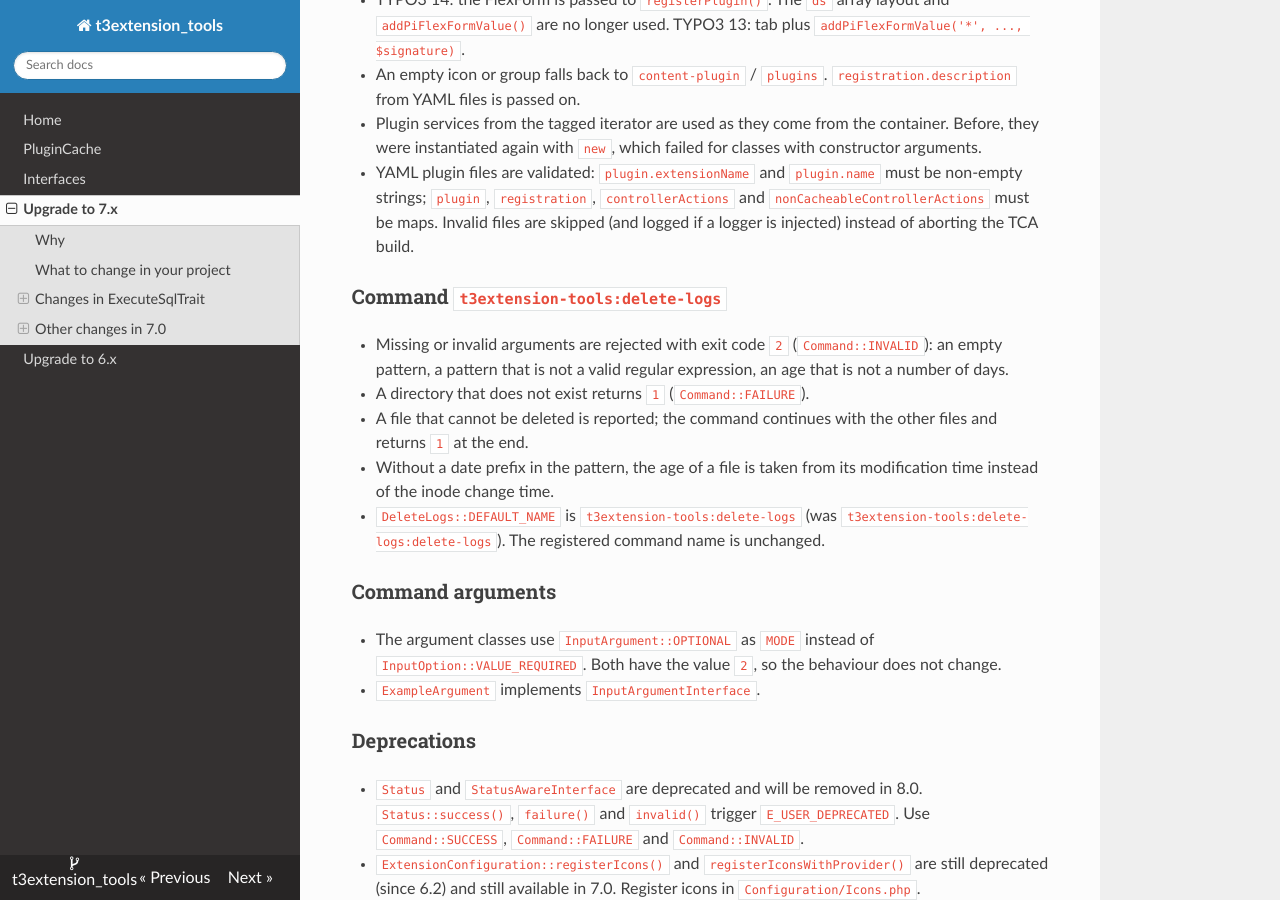
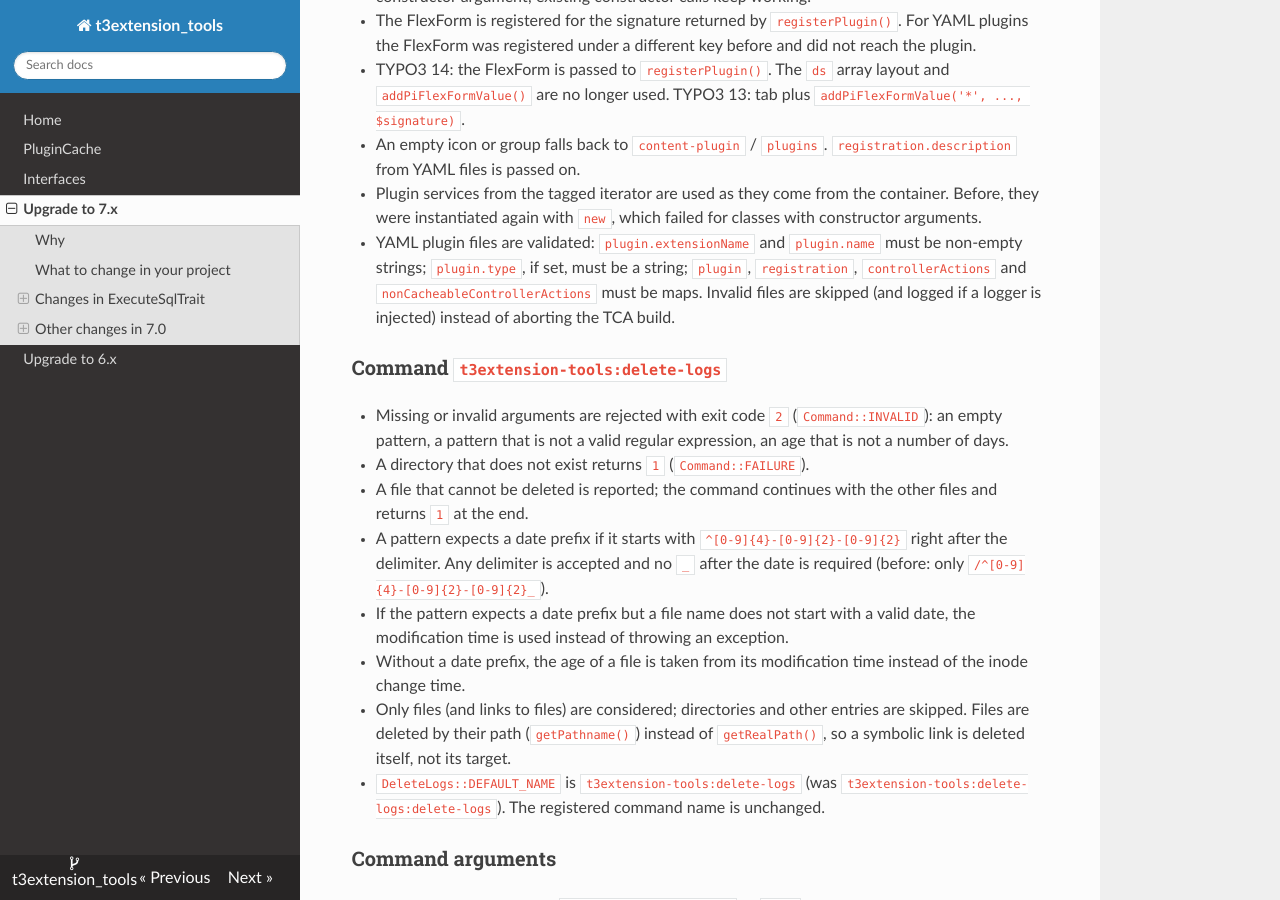
Before and after one commit to dwenzel/t3extension_tools, an MkDocs documentation site: the page built from docs/UpgradeTo7.md, in a window 1280 px wide and 900 px high, scrolled down 2108 px. Built offline with MkDocs 1.6.1, drawn with Linux system fonts in a browser that asks for light colours; nearby versions of some CDN libraries; old or Windows-style settings are respelled for this version of MkDocs; some of the changed text lies outside the part shown.

Commit message:
[DOC] Upgrade notes: removed constants, DeleteLogs and YAML details
Co-Authored-By: Claude Opus 5.5 <noreply@anthropic.com>

```diff
--- a/docs/UpgradeTo7.md
+++ b/docs/UpgradeTo7.md
@@ -31,6 +31,8 @@ In 6.x, `ExecuteSqlTrait` created the console's `MysqlCommand`, which started th
 | Trait constant `CONSOLE_SCOPE_DATABASE_IMPORT` | Selected console `commandOptions` | Removed |
 | Console `commandOptions` (`EXTCONF/typo3_console/commandOptions`) | Applied to the `mysql` call | Not applied |
 | Constant `DEFAULT_MYSQL_ARGUMENTS` | Passed to the `mysql` call | Not read any more; removed from `ExampleCommand` |
+| Public constant `ExampleCommand::CONNECTION_TYPE_MYSQL` | Driver check for the connection | Removed |
+| Constant `ExampleCommand::ERROR_MISSING_CONNECTION` | `No suitable MySQL connection found.` | `No database connection with this name found.` |
 | Exit code `1_641_390_076` | No suitable connection | Connection name is not configured in TYPO3 |
 | Exit code `1_641_390_086` | SQL execution failed | Unchanged; the database error message is printed as well |
 | Exit code `0` (success) | Returned | Unchanged |
@@ -85,8 +87,9 @@ Check them if you use the affected classes.
   container. Before, they were instantiated again with `new`, which failed for
   classes with constructor arguments.
 * YAML plugin files are validated: `plugin.extensionName` and `plugin.name` must
-  be non-empty strings; `plugin`, `registration`, `controllerActions` and
-  `nonCacheableControllerActions` must be maps. Invalid files are skipped (and
+  be non-empty strings; `plugin.type`, if set, must be a string; `plugin`,
+  `registration`, `controllerActions` and `nonCacheableControllerActions` must
+  be maps. Invalid files are skipped (and
   logged if a logger is injected) instead of aborting the TCA build.
 
 ### Command `t3extension-tools:delete-logs`
@@ -97,8 +100,16 @@ Check them if you use the affected classes.
 * A directory that does not exist returns `1` (`Command::FAILURE`).
 * A file that cannot be deleted is reported; the command continues with the
   other files and returns `1` at the end.
-* Without a date prefix in the pattern, the age of a file is taken from its
-  modification time instead of the inode change time.
+* A pattern expects a date prefix if it starts with `^[0-9]{4}-[0-9]{2}-[0-9]{2}`
+  right after the delimiter. Any delimiter is accepted and no `_` after the date
+  is required (before: only `/^[0-9]{4}-[0-9]{2}-[0-9]{2}_`).
+* If the pattern expects a date prefix but a file name does not start with a
+  valid date, the modification time is used instead of throwing an exception.
+* Without a date prefix, the age of a file is taken from its modification time
+  instead of the inode change time.
+* Only files (and links to files) are considered; directories and other entries
+  are skipped. Files are deleted by their path (`getPathname()`) instead of
+  `getRealPath()`, so a symbolic link is deleted itself, not its target.
 * `DeleteLogs::DEFAULT_NAME` is `t3extension-tools:delete-logs` (was
   `t3extension-tools:delete-logs:delete-logs`). The registered command name is
   unchanged.
```
